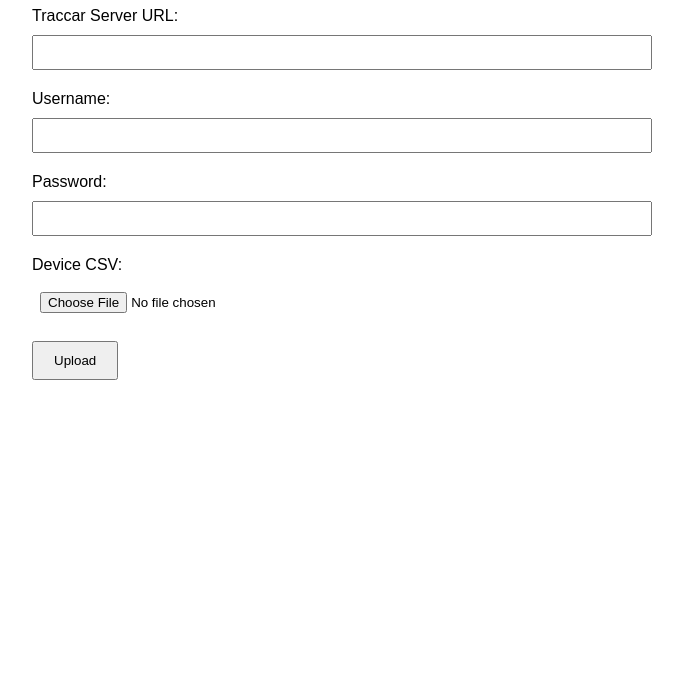
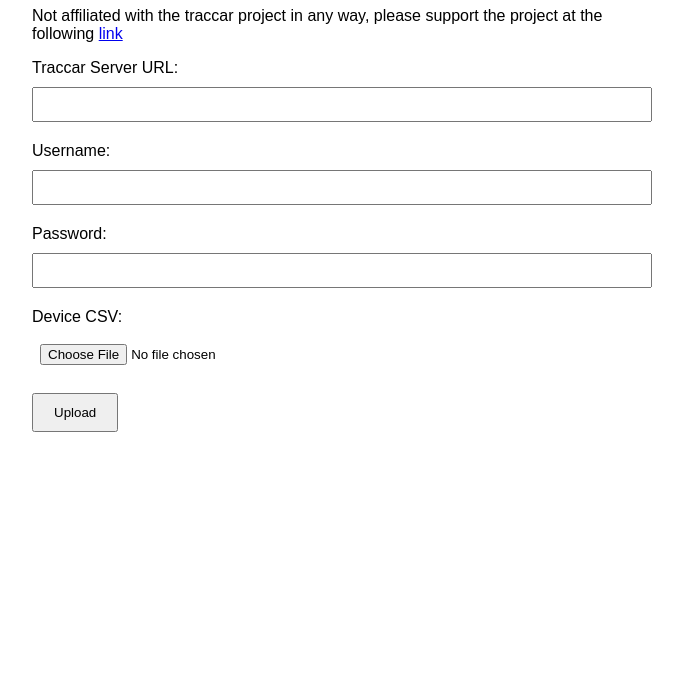
Before and after one commit to Marvinjon/TraccarApiManyDevicesjs, a plain HTML site: page index.html in a window 1280 px wide. Shown: the part 101-800 px from the top of the page, without its empty margins (308-991 px from the left). Drawn offline with Linux system fonts and the light colour scheme.

Commit message:
added not affiliated with traccar

```diff
--- a/index.html
+++ b/index.html
@@ -8,6 +8,7 @@
 <body>
     <div class="container">
         <h1>Upload Devices to Traccar</h1>
+        <p>Not affiliated with the traccar project in any way, please support the project at the following <a href="https://github.com/traccar">link</a>
         <form id="uploadForm">
             <div class="form-group">
                 <label for="traccar_url">Traccar Server URL:</label>
```
